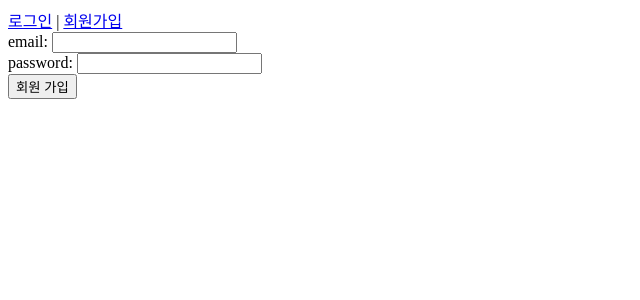
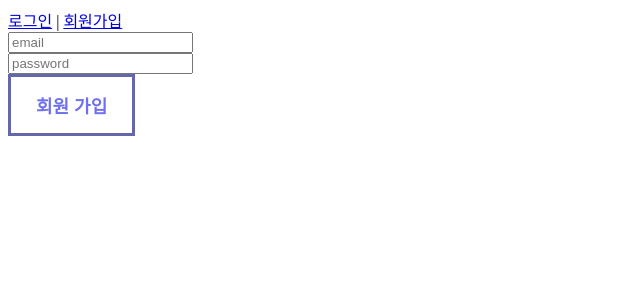
Before and after one commit to hwangseonju/Solomonjeob, a Vue app in the folder FE/frontend/: page /signup in a window 1280 px wide. Shown: the top 300 px of the page, without its empty margins (0-640 px from the left). Built offline with nearby package versions, Linux system fonts and the light colour scheme.

Commit message:
Design: decorate signup page
회원가입-btn CSS 추가, email과 password에 placeholder 추가

```diff
--- a/FE/frontend/src/components/SignupForm.vue
+++ b/FE/frontend/src/components/SignupForm.vue
@@ -1,14 +1,12 @@
 <template>
   <form @submit.prevent="submitForm">
       <div>
-          <label for="useremail">email: </label>
-          <input id="useremail" type="text" v-model="useremail" />
+          <input id="useremail" placeholder="email" type="text" v-model="useremail" />
       </div>
       <div>
-          <label for="password">password: </label>
-          <input id="password" type="text" v-model="password" />
+          <input id="password" placeholder="password" type="password" v-model="password" />
       </div>
-    <button type="submit">회원 가입</button>
+    <button type="submit" class="btn">회원 가입</button>
     <p>{{ logMessage }}</p>
   </form>
 </template>
@@ -43,6 +41,40 @@ export default {
 }
 </script>
 
-<style>
+<style scoped>
+.btn {
+  font-size: 18px;
+  padding: 15px 25px;
+  font-weight: 700;
+  font-family: 'Jua', sans-serif;
 
+  border: 3px solid #6667AB;
+  color: #6e70ef;
+  cursor: pointer;
+  background-color: transparent;
+  position: relative;
+  transition: all 0.4s;
+  overflow: hidden;
+}
+.btn:focus {
+  outline: none;
+}
+.btn::before {
+  content: "";
+  position: absolute;
+  height: 100%;
+  width: 100%;
+  border-radius: 1px;
+  background-image: linear-gradient(to right, #6667AB, #6e70ef);
+  top: 100%;
+  left: 0;
+  transition: all 0.4s;
+  z-index: -1;
+}
+.btn:hover::before {
+  transform: translateY(-100%);
+}
+.btn:hover {
+  color: white;
+}
 </style>
```
